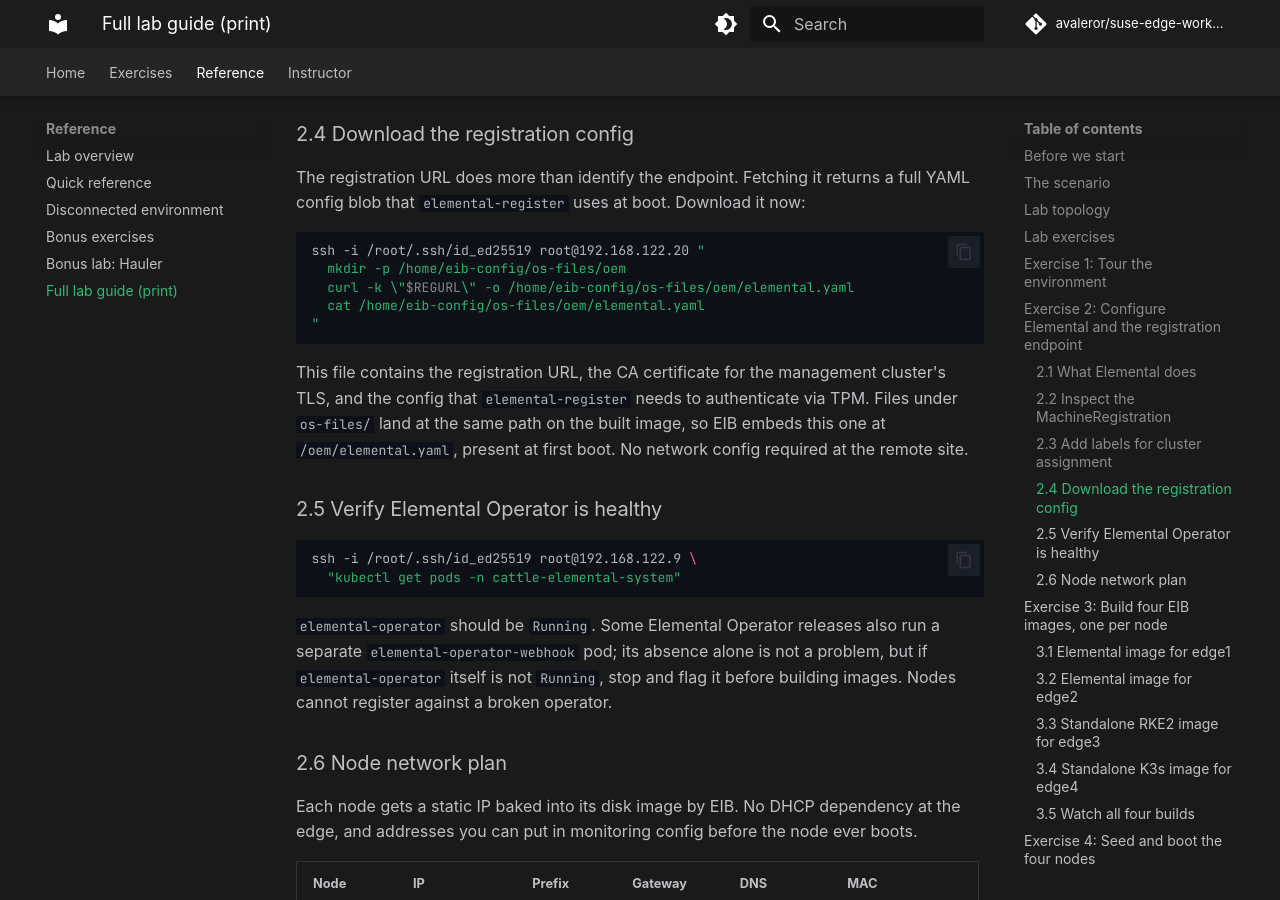
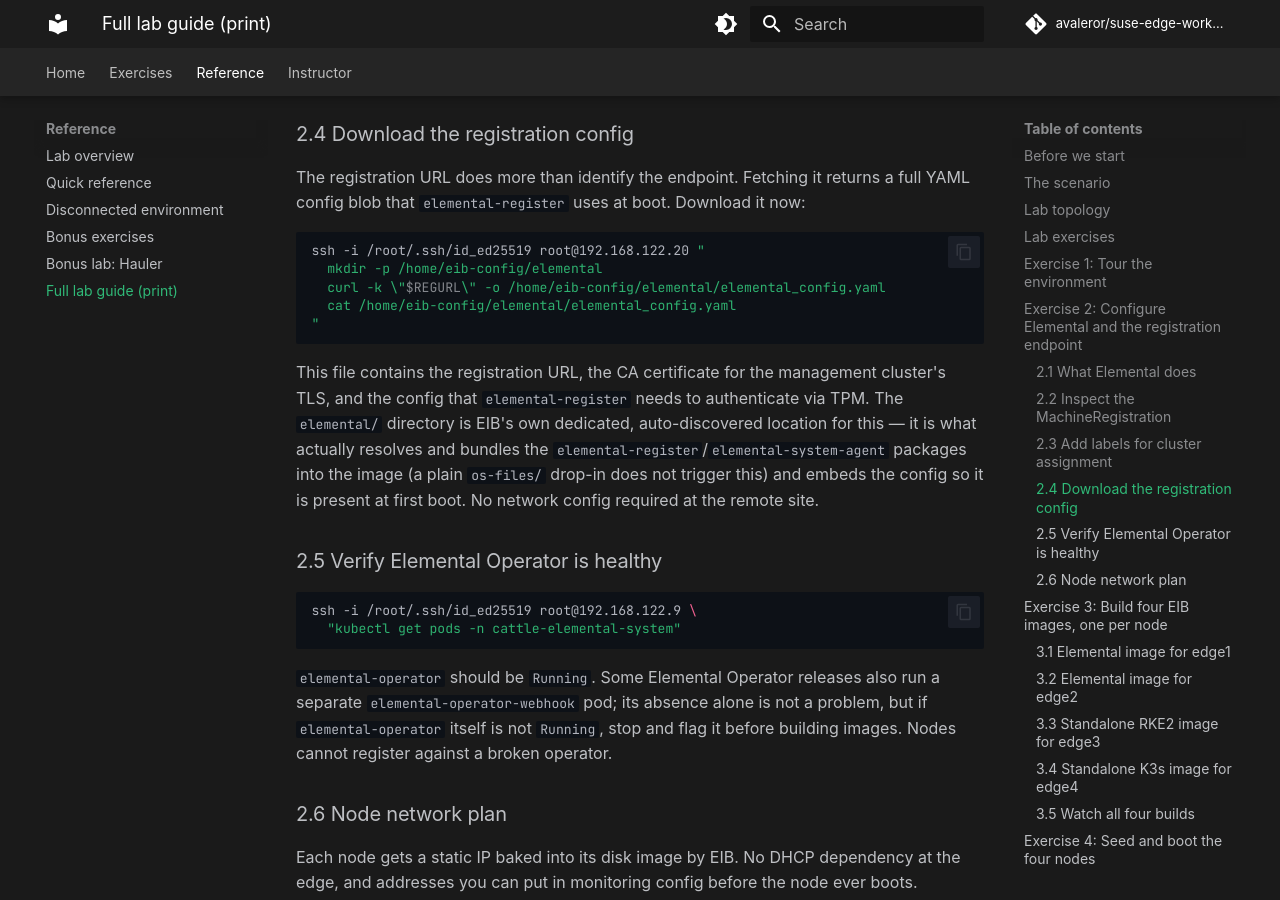
Before and after one commit to avaleror/suse-edge-workshop, an MkDocs documentation site: the page built from docs/lab-guide.md, in a window 1280 px wide and 900 px high, scrolled down 4732 px. Built offline with MkDocs 1.6.1 and Material for MkDocs 9.7.7, drawn with Linux system fonts in a browser that asks for light colours; some web fonts are replaced; comment, search, counter and statistics services are not loaded; some of the changed text lies outside the part shown.

Commit message:
fix: correct Elemental registration config to elemental/, not os-files/oem/
The previous validation pass moved the registration config to
os-files/oem/elemental.yaml when fixing an unrelated EIB schema error.
That was wrong — EIB has a dedicated, auto-discovered
elemental/elemental_config.yaml directory, and only that directory
triggers EIB's own Elemental-aware package resolution, which bundles
elemental-register/elemental-system-agent into the image (confirmed
against EIB's official docs). A file dropped via the generic
os-files/ convention lands on disk but never gets those packages
installed.

Corrects the file layout throughout Exercise 2-3, lab-guide.md, and
the two reference docs to match. Matches the corresponding rodeo-cli
fix. Not yet re-verified live on AWS.

Co-Authored-By: Claude Sonnet 5 <noreply@anthropic.com>
Claude-Session: https://claude.ai/code/session_01Mr1xUVC1dk5Fo5VUjPTnAh

````diff
--- a/docs/lab-guide.md
+++ b/docs/lab-guide.md
@@ -173,13 +173,13 @@ The registration URL does more than identify the endpoint. Fetching it returns a
 
 ```bash
 ssh -i /root/.ssh/id_ed25519 root@192.168.122.20 "
-  mkdir -p /home/eib-config/os-files/oem
-  curl -k \"$REGURL\" -o /home/eib-config/os-files/oem/elemental.yaml
-  cat /home/eib-config/os-files/oem/elemental.yaml
+  mkdir -p /home/eib-config/elemental
+  curl -k \"$REGURL\" -o /home/eib-config/elemental/elemental_config.yaml
+  cat /home/eib-config/elemental/elemental_config.yaml
 "
 ```
 
-This file contains the registration URL, the CA certificate for the management cluster's TLS, and the config that `elemental-register` needs to authenticate via TPM. Files under `os-files/` land at the same path on the built image, so EIB embeds this one at `/oem/elemental.yaml`, present at first boot. No network config required at the remote site.
+This file contains the registration URL, the CA certificate for the management cluster's TLS, and the config that `elemental-register` needs to authenticate via TPM. The `elemental/` directory is EIB's own dedicated, auto-discovered location for this — it is what actually resolves and bundles the `elemental-register`/`elemental-system-agent` packages into the image (a plain `os-files/` drop-in does not trigger this) and embeds the config so it is present at first boot. No network config required at the remote site.
 
 ### 2.5 Verify Elemental Operator is healthy
 
@@ -338,7 +338,7 @@ curl -s http://localhost:8080/ | grep -E "iso|raw|qcow"
 
 mkdir -p /home/eib-config/base-images /home/eib-config/network \
          /home/eib-config/custom/scripts /home/eib-config/scripts-available \
-         /home/eib-config/os-files/oem
+         /home/eib-config/elemental
 
 # EIB auto-discovers and runs EVERYTHING under custom/scripts/, with no way to
 # select a subset. Stage scripts in scripts-available/ instead (same idea as
@@ -416,9 +416,9 @@ embeddedArtifactRegistry:
 EOF
 ```
 
-Files placed under `os-files/` in the workspace land at the same path on the built image — the Elemental registration config you downloaded to `os-files/oem/elemental.yaml` in Exercise 2 lands at `/oem/elemental.yaml` on the OS automatically, no reference needed in the definition. When the node boots and `elemental-register` runs, it reads that file and knows where to call home. The NMState config in `network/` is what gives the node its static IP.
+The `elemental/elemental_config.yaml` you downloaded in Exercise 2 needs no reference in the definition — `elemental/` is EIB's own dedicated, auto-discovered directory for Elemental registration, and it is what actually resolves and bundles the `elemental-register`/`elemental-system-agent` packages into the image, not just a plain file copy. When the node boots and `elemental-register` runs, it reads that config and knows where to call home. The NMState config in `network/` is what gives the node its static IP.
 
-The RPMs you downloaded earlier at `/home/eib-config/rpms/` are picked up automatically — EIB auto-discovers a `rpms/` directory the same way it does `os-files/` and `custom/scripts/`, no YAML reference needed.
+The RPMs you downloaded earlier at `/home/eib-config/rpms/` are picked up automatically — EIB auto-discovers a `rpms/` directory the same way it does `elemental/` and `custom/scripts/`, no YAML reference needed.
 
 Start the build in the background:
 
````
Also changed, not shown: docs/exercises/02-elemental-setup.md (+4 -4 lines), docs/exercises/03-eib-builds.md (+2 -2 lines), docs/reference/disconnected-environment.md (+1 -1 lines), docs/reference/lab-overview.md (+1 -1 lines).
